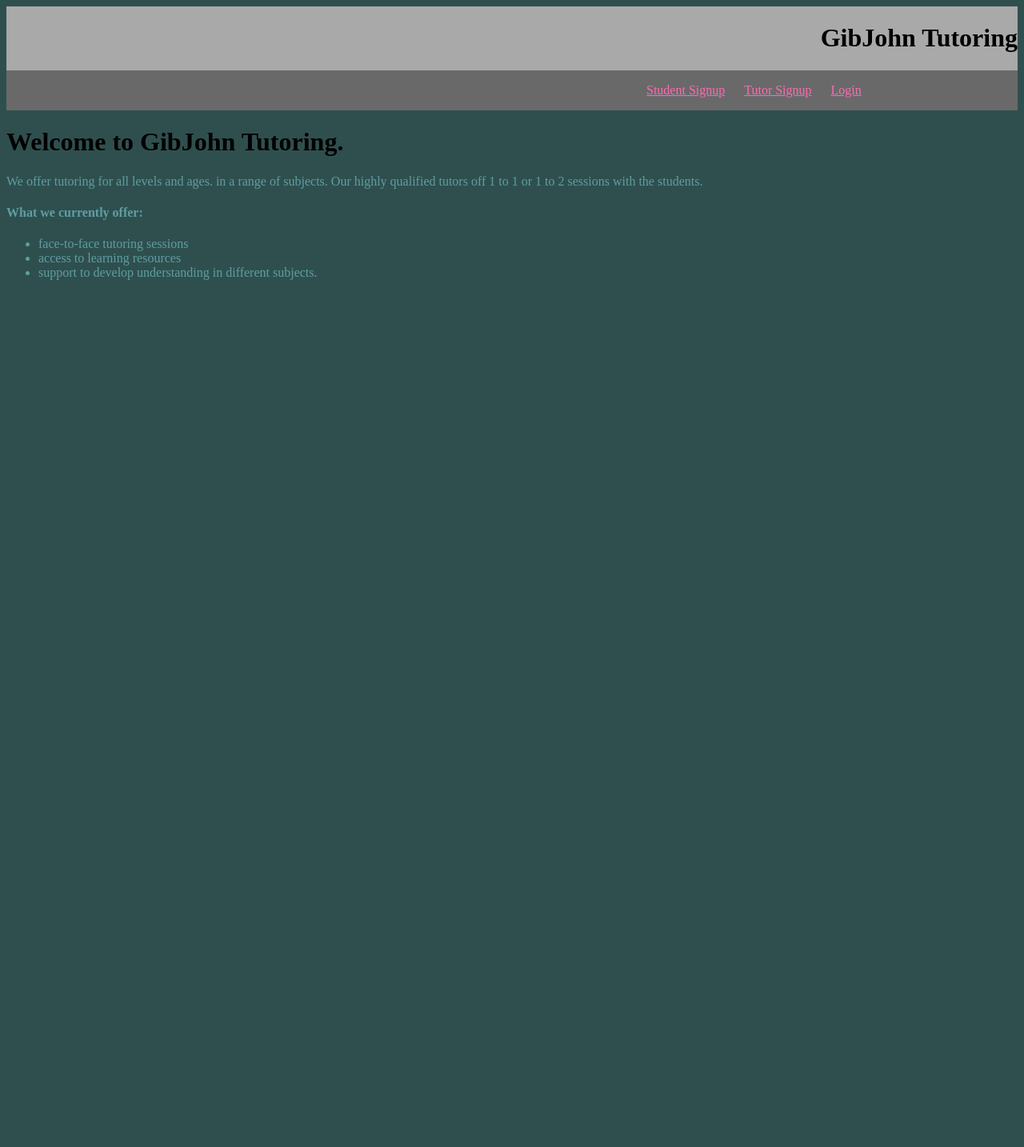
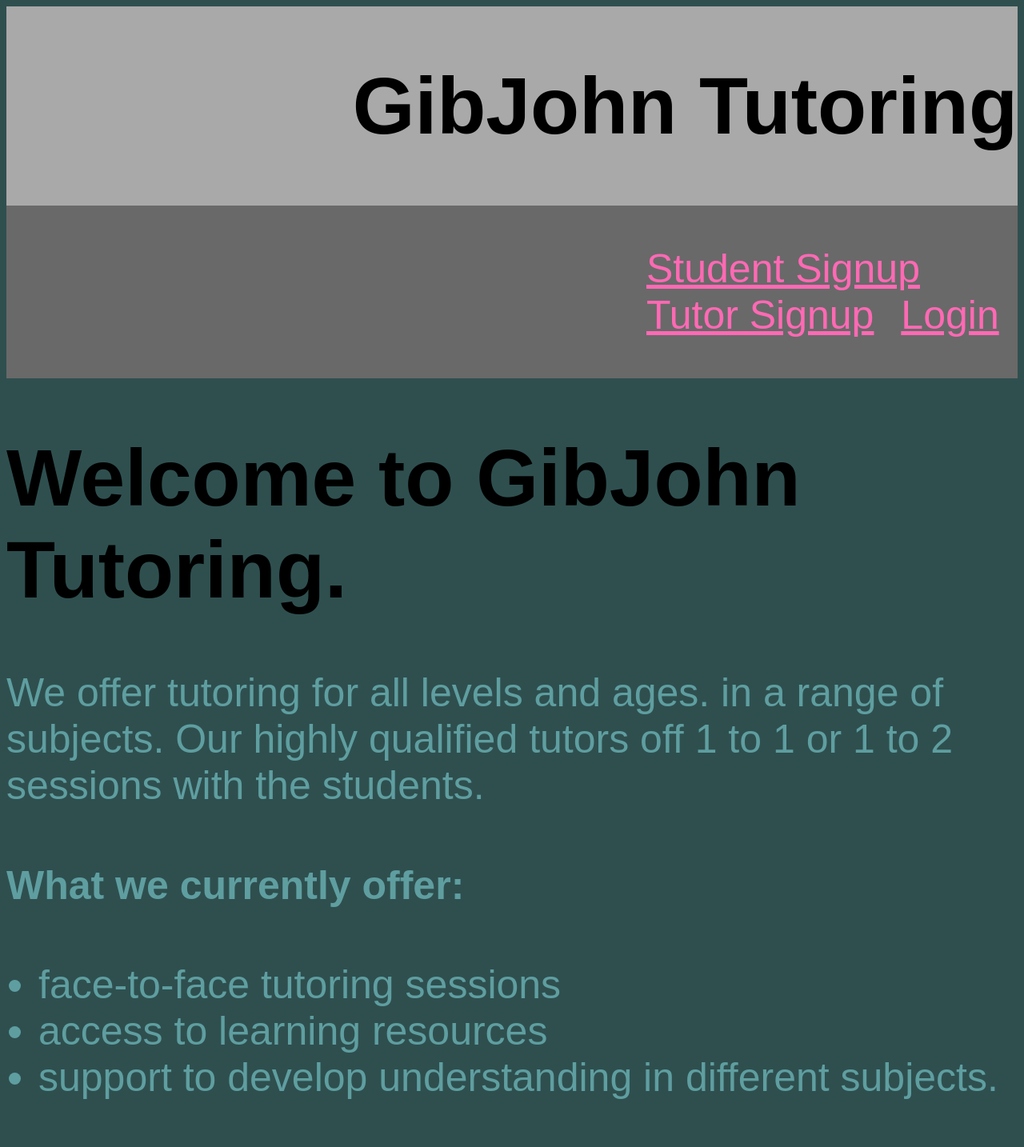
Before and after one commit to alexbaxter07/college, a PHP site: page /homepage.html in a window 1280 px wide. Shown: the whole page at 80% size. Before the commit the page ends 350 px from the top, so only its background shows below. Run offline with PHP 8.4, Linux system fonts and the light colour scheme.

Commit message:
update: css

```diff
--- a/Assignments/24th sep/styles.css
+++ b/Assignments/24th sep/styles.css
@@ -1,6 +1,8 @@
 body {
     background-color: darkslategray;
     color: cadetblue;
+    font-family: Arial, Verdana, Tahoma, sans-serif;
+    font-size: 50px;
 }
 
 h1{
```
